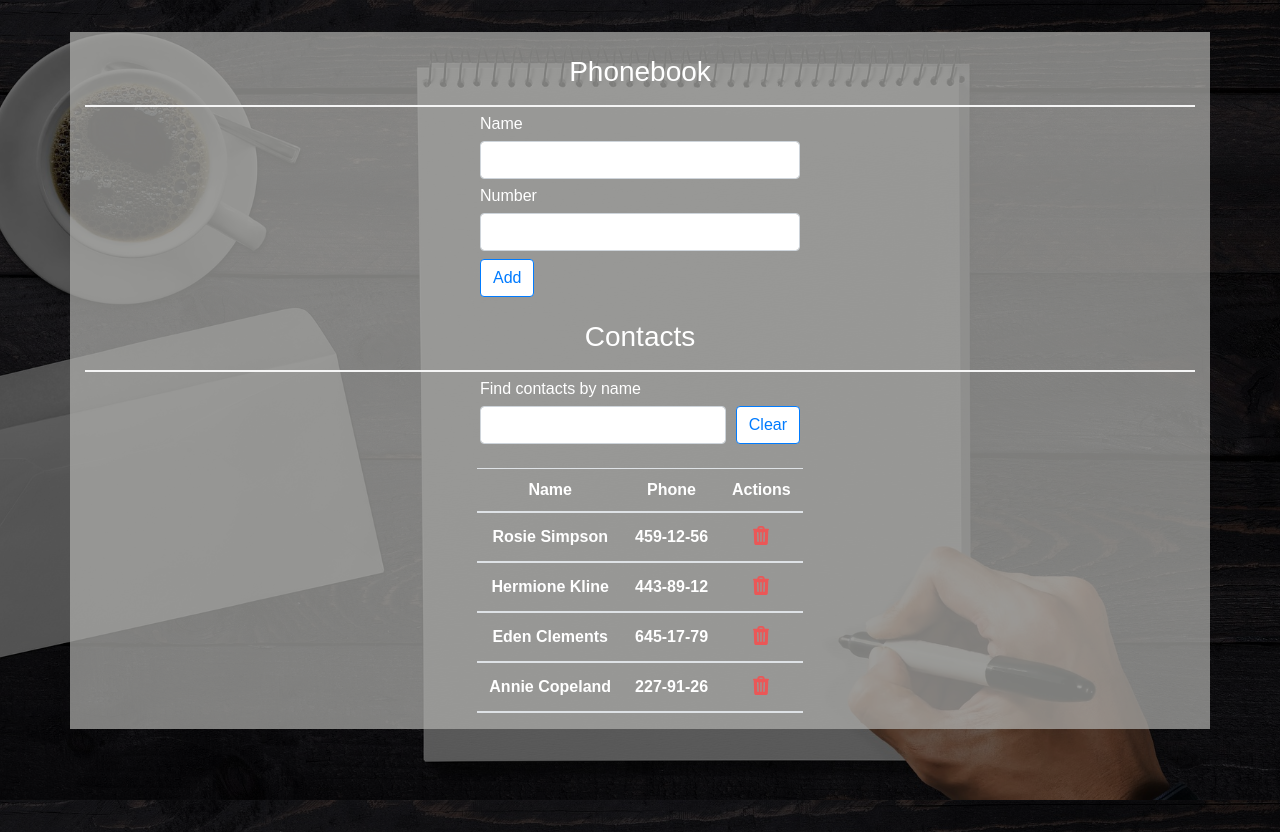
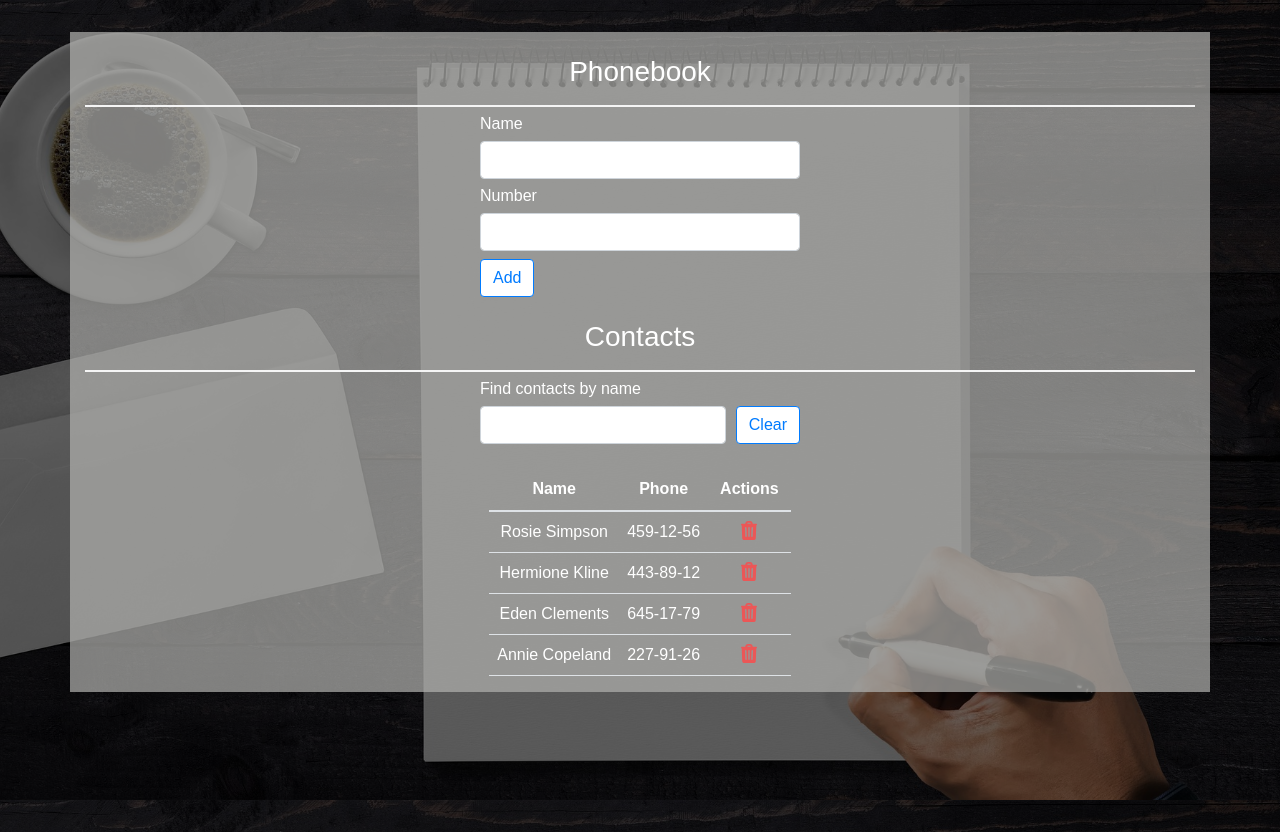
Before and after one commit to Victoria-Fedkova/goit-react-hw-02-phonebook, a React (Create React App) app: page / in a window 1280 px wide. Built offline with nearby package versions, Linux system fonts and the light colour scheme.

Commit message:
add list style fixes

```diff
--- a/src/components/ContactList/ContactList.jsx
+++ b/src/components/ContactList/ContactList.jsx
@@ -1,5 +1,5 @@
 import PropTypes from 'prop-types';
-import {Table, TableHead, DelBtn} from './ContatcList.styled'
+import {Table, TableHead, DelBtn, TableD, TableRow} from './ContatcList.styled'
 import {ReactComponent as Logo} from './Delete-button.svg';
 const ContactList = ({contacts, onDeleteContact}) => {
 // return  (<ul>
@@ -24,11 +24,11 @@ return (
     </thead>
     <tbody>
     {contacts.map(({id, name, number})=>(
-      <tr key={id}>
-        <TableHead>{name}</TableHead>
-        <TableHead>{number}</TableHead>
-        <TableHead><DelBtn type="button" onClick={()=>onDeleteContact(id)}><Logo/></DelBtn></TableHead>
-      </tr>
+      <TableRow key={id}>
+        <TableD>{name}</TableD>
+        <TableD>{number}</TableD>
+        <TableD><DelBtn type="button" onClick={()=>onDeleteContact(id)}><Logo/></DelBtn></TableD>
+      </TableRow>
       ))}
     </tbody>
   </Table>
--- a/src/components/ContactList/ContatcList.styled.jsx
+++ b/src/components/ContactList/ContatcList.styled.jsx
@@ -9,11 +9,21 @@ margin-bottom: 1rem;
 border-collapse: collapse;
 `;
 
-export const  TableHead = styled.th`
-/* vertical-align: bottom; */
+export const TableRow = styled.tr`
+border-top: 1px solid #dee2e6;
+border-bottom: 1px solid #dee2e6;
+
+`;
+
+export const TableHead = styled.th`
 padding: 0.75rem;
 border-bottom: 2px solid #dee2e6;
-border-top: 1px solid #dee2e6;
+font-weight: 700;
+`;
+
+export const TableD = styled.td`
+padding: 0.5rem;
+font-weight:400;
 `;
 
 export const DelBtn = styled.button`
```
